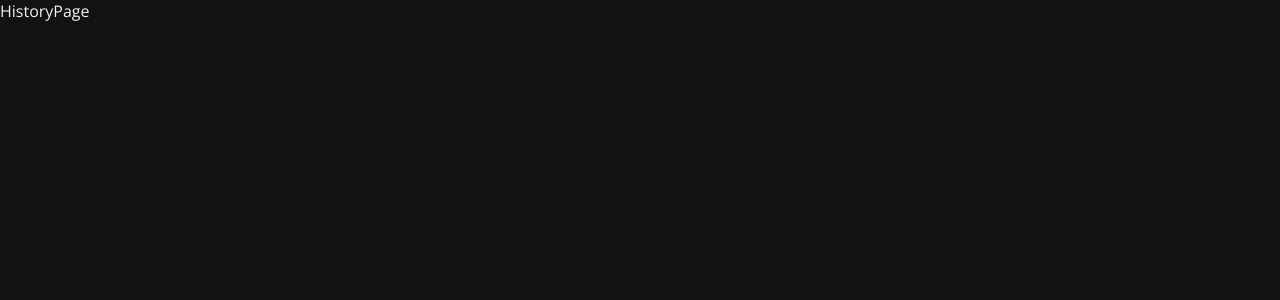
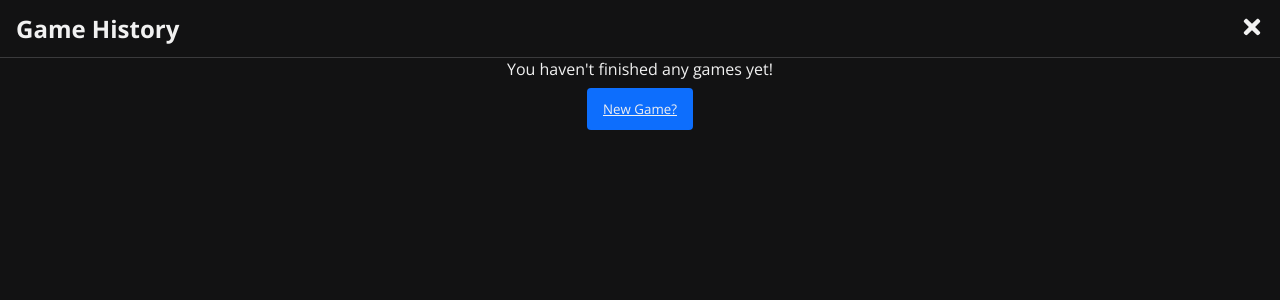
Before and after one commit to Package/Wordle-Clone-React, a Next.js app: page /history in a window 1280 px wide. Shown: the top 300 px of the page. Built offline with nearby package versions, Linux system fonts and the light colour scheme.

Commit message:
Add History functionality.

```diff
--- a/components/keyboard.component.tsx
+++ b/components/keyboard.component.tsx
@@ -122,7 +122,6 @@ const KeyboardComponent: FC<KeyboardComponentProps> = ({
       <div className="keyboard-row">
         <div className="letter" onClick={(_) => submitHandler()}>
           <FaArrowCircleRight />
-          {/* ⏎ */}
         </div>
         {QWERTY_ROW_THREE.map((letter) => (
           <div
@@ -135,7 +134,6 @@ const KeyboardComponent: FC<KeyboardComponentProps> = ({
         ))}
         <div className="letter" onClick={(_) => deleteHandler()}>
           <FaTimesCircle />
-          {/* ⌫ */}
         </div>
       </div>
     </div>
--- a/components/navbar.component.tsx
+++ b/components/navbar.component.tsx
@@ -1,20 +1,37 @@
 import React, { FC } from "react";
-import { FaHistory } from "react-icons/fa";
+import { FaTimes, FaHistory } from "react-icons/fa";
 import Link from "next/link";
 
 interface NavbarProps {
-  gameNumber: number;
+  title: string;
+  showHistory: boolean;
+  showReturnToGame: boolean;
 }
 
-const NavbarComponent: FC<NavbarProps> = ({ gameNumber }) => {
+const NavbarComponent: FC<NavbarProps> = ({
+  title,
+  showHistory,
+  showReturnToGame
+}) => {
   return (
     <header>
-      <h1>My Wordle - Game {gameNumber}</h1>
-      <Link href="/history">
-        <button className="history" title="Game History">
-          <FaHistory />
-        </button>
-      </Link>
+      <h1>{title}</h1>
+
+      {showHistory && (
+        <Link href="/history">
+          <button className="history" title="Game History">
+            <FaHistory />
+          </button>
+        </Link>
+      )}
+
+      {showReturnToGame && (
+        <Link href="/">
+          <button className="history" title="Back to Game">
+            <FaTimes />
+          </button>
+        </Link>
+      )}
     </header>
   );
 };
--- a/pages/history.tsx
+++ b/pages/history.tsx
@@ -1,7 +1,82 @@
-import React from "react";
+import Head from "next/head";
+import React, { useEffect, useState } from "react";
+import { FaCheck, FaTimes } from "react-icons/fa";
+import NavbarComponent from "../components/navbar.component";
+import { StorageService } from "../services/storage.service";
+import { WORD_SIZE } from "../static-data/words";
+import { WordleState } from "../types/WordleState";
 
 const HistoryPage = () => {
-  return <div>HistoryPage</div>;
+  const [history, setHistory] = useState<WordleState[]>([]);
+  const [nextGameId, setNextGameId] = useState<number>();
+
+  useEffect(() => {
+    const historyFromStorage = StorageService.getGameHistory();
+
+    let highestGameCompleted = 0;
+    for (let currentGame of historyFromStorage) {
+      if (currentGame.gameNumber > highestGameCompleted) {
+        highestGameCompleted = currentGame.gameNumber;
+      }
+    }
+
+    setNextGameId(highestGameCompleted + 1);
+    setHistory(historyFromStorage);
+  }, []);
+
+  return (
+    <>
+      <NavbarComponent
+        title={`Game History`}
+        showHistory={false}
+        showReturnToGame={true}
+      />
+
+      <Head>
+        <title>My Wordle - History</title>
+      </Head>
+
+      <div className="game-container">
+        {history.length === 0 && <p>You haven't finished any games yet!</p>}
+
+        <div className="game-over">
+          <button className="game-over-btn">
+            <a href={`/?gameNumber=${nextGameId}`}>New Game?</a>
+          </button>
+        </div>
+
+        <table>
+          <tbody>
+            {history.map((hist) => (
+              <tr key={hist.gameNumber} className="game-history">
+                <td>
+                  <a href={`/?gameNumber=${hist.gameNumber}`}>
+                    Game {hist.gameNumber}
+                  </a>
+                </td>
+                <td>
+                  {hist.summary.correct.length === WORD_SIZE ? (
+                    <FaCheck className="correct" />
+                  ) : (
+                    <FaTimes className="incorrect" />
+                  )}
+                </td>
+                <td>
+                  <strong>
+                    {
+                      hist.guesses.filter((g) => g.word.length === WORD_SIZE)
+                        .length
+                    }{" "}
+                    guesses!
+                  </strong>
+                </td>
+              </tr>
+            ))}
+          </tbody>
+        </table>
+      </div>
+    </>
+  );
 };
 
 export default HistoryPage;
--- a/pages/index.tsx
+++ b/pages/index.tsx
@@ -32,7 +32,11 @@ const Home: NextPage = () => {
 
   return (
     <>
-      <NavbarComponent gameNumber={gameNumber} />
+      <NavbarComponent
+        title={`My Wordle - Game ${gameNumber}`}
+        showHistory={true}
+        showReturnToGame={false}
+      />
 
       <Head>
         <title>My Wordle - Game {gameNumber}</title>
--- a/styles/globals.css
+++ b/styles/globals.css
@@ -43,8 +43,8 @@ header h1 {
   border: none;
 }
 .history svg {
-  width: 32px;
-  height: 32px;
+  width: 24px;
+  height: 24px;
 }
 .history:hover {
   color: var(--colour-light-grey);
@@ -55,11 +55,30 @@ a:visited {
   color: var(--colour-white);
 }
 
+td,
+th {
+  padding: 0.5rem 1rem;
+  text-align: center;
+}
+td {
+  border: 1px solid var(--colour-dark-grey);
+}
+
 .game-container {
   display: flex;
   align-items: center;
   height: 100vh;
   flex-direction: column;
+}
+
+.game-history {
+  margin: 0.5rem 0;
+}
+.game-history svg {
+  margin-left: 0.5rem;
+  width: 32px;
+  height: 32px;
+  padding: 0.25rem;
 }
 
 .top {
```
Also changed, not shown: pages/_app.tsx (+13 -10 lines).
